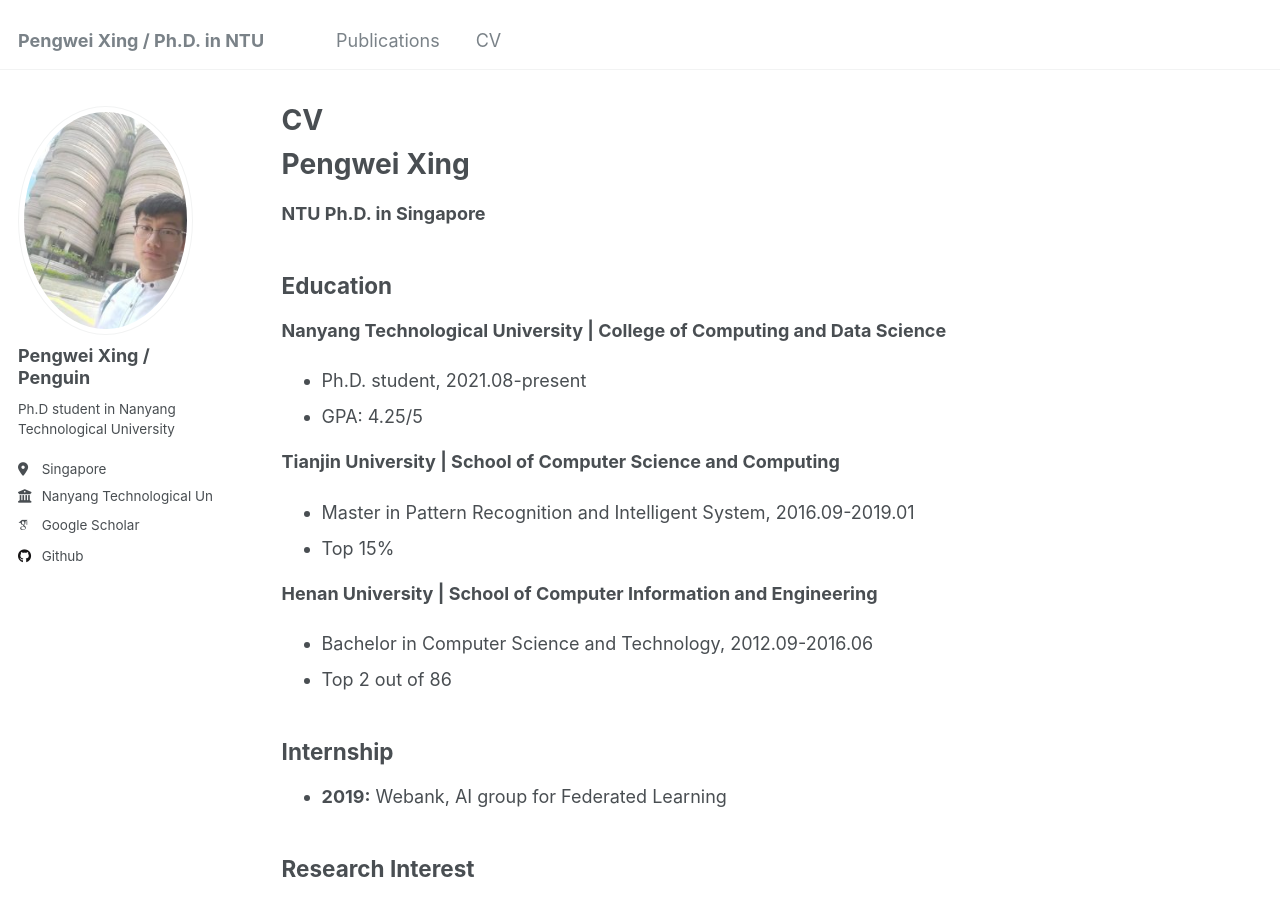
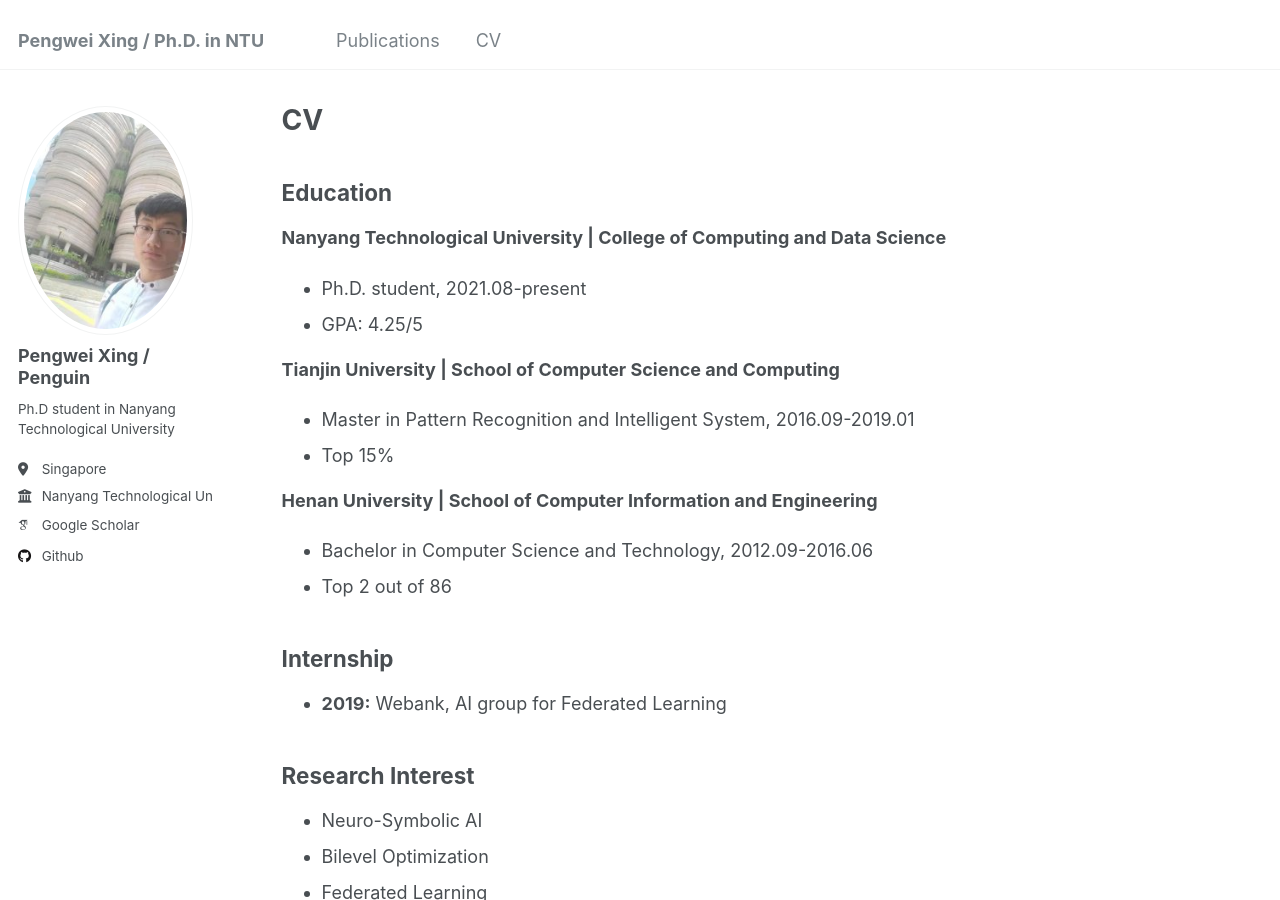
Before and after one commit to bluerxing/bluerxing.github.io, a Jekyll site: the page built from _pages/cv.md, in a window 1280 px wide and 900 px high. Built offline with Jekyll 4.4.1, drawn with Linux system fonts in a browser that asks for light colours; some web fonts are replaced.

Commit message:
Update cv.md

```diff
--- a/_pages/cv.md
+++ b/_pages/cv.md
@@ -9,9 +9,6 @@ redirect_from:
 
 {% include base_path %}
 
-# Pengwei Xing
-
-**NTU Ph.D. in Singapore**
 
 ## Education
 
```
